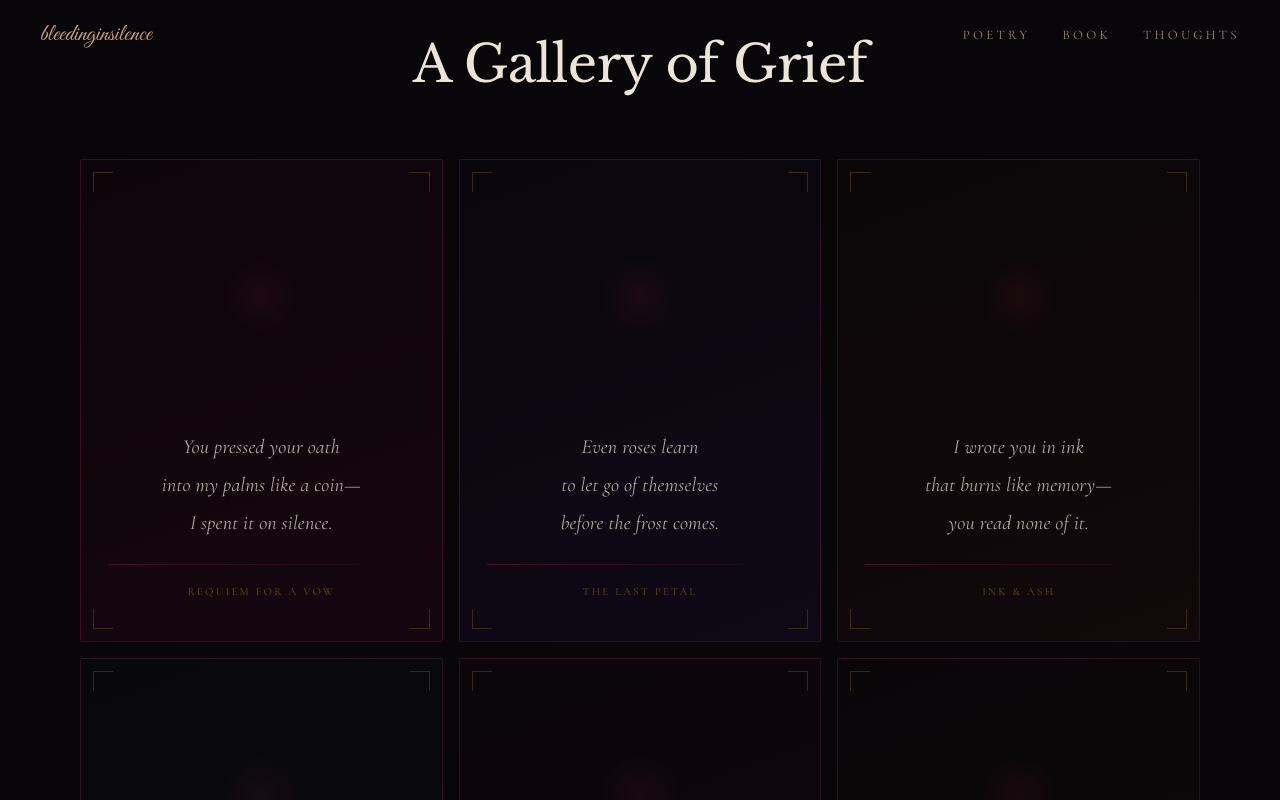
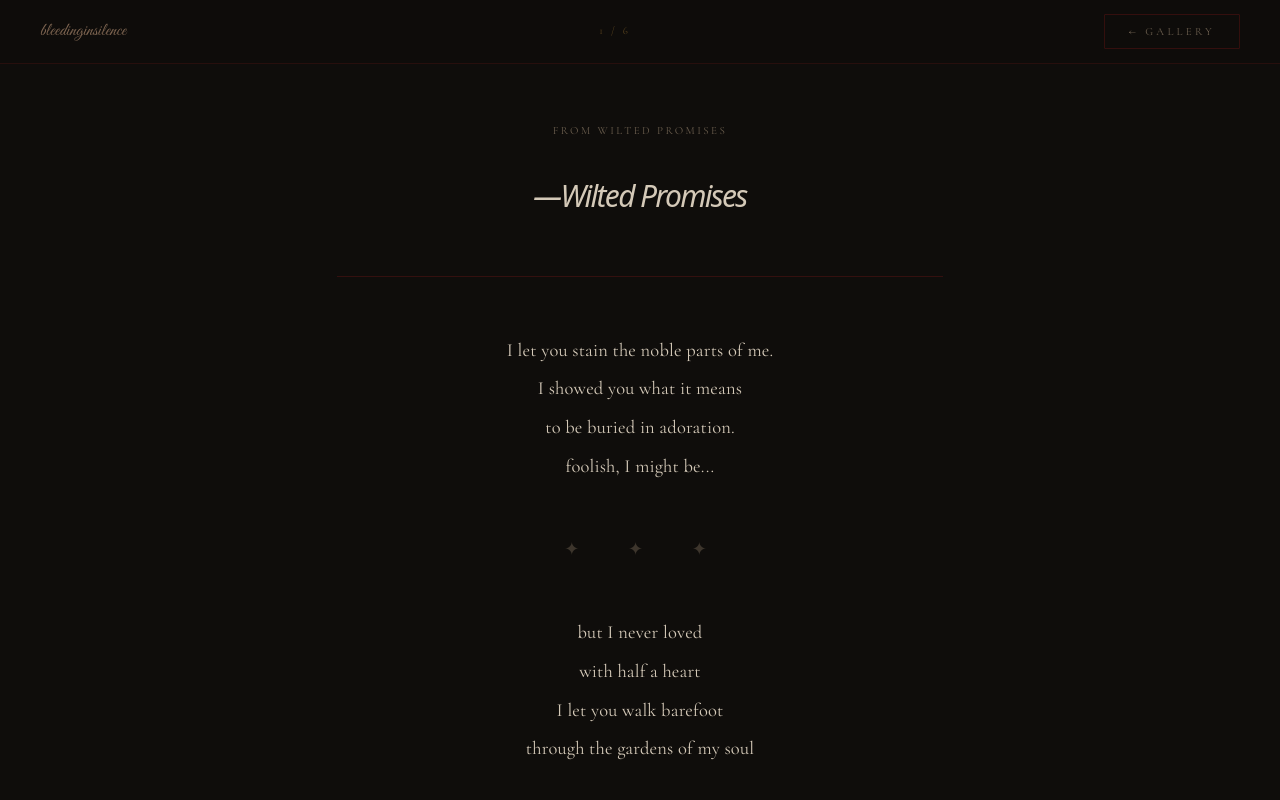
Before and after one commit to waleedzelvin-max/WiltedRoses, a React (Vite) app: page / in a window 1280 px wide. Both pictures are taken after a click on the element 261 px from the left and 1390 px from the top of the page. Shown: the part 990-1790 px from the top of the page. Built offline with nearby package versions, Linux system fonts and the light colour scheme; no server answers.

Commit message:
expansion feature

```diff
--- a/src/App.jsx
+++ b/src/App.jsx
@@ -29,35 +29,77 @@ const FadeIn = ({ children, delay = 0, className = "" }) => {
 
 const STATIC_POEMS = [
   {
-    title: "Requiem for a Vow",
-    lines: ["You pressed your oath\ninto my palms like a coin—\nI spent it on silence.",],
+    title: "—Wilted Promises",
+    lines: ["I let you stain the noble parts of me.\nI showed you what it means...",],
     bg: "linear-gradient(160deg, #1a0610 0%, #2d0a1a 100%)",
+    collection: "from Wilted Promises",
+    stanzas: [
+      "I let you stain the noble parts of me.\nI showed you what it means\nto be buried in adoration.\nfoolish, I might be...",
+      "but I never loved\nwith half a heart\nI let you walk barefoot\nthrough the gardens of my soul ",
+      "because I don’t love merely\nto be loved in return\nI love to leave proof... \nthat something holy once existed in my veins.",
+    ],
+    sig: "—Bleeding in silence"
   },
   {
-    title: "The Last Petal",
-    lines: ["Even roses learn\nto let go of themselves\nbefore the frost comes."],
+    title: "—Wilted Promises",
+    lines: ["I can’t control my lips,\nI fear my love is too large..."],
     bg: "linear-gradient(160deg, #0e0a1a 0%, #1c1030 100%)",
+    collection: "from Wilted Promises",
+    stanzas: [
+      " can’t control my lips,\nI fear my love is too large\nfor this world to contain",
+      "so I try to make a universe for you...\nout of my kisses.",
+    ],
+    sig: "—Bleeding in silence"
   },
   {
-    title: "Ink & Ash",
-    lines: ["I wrote you in ink\nthat burns like memory—\nyou read none of it."],
+    title: "—Wilted Promises",
+    lines: ["I still remember,\nthe way you said ‘I love you’...."],
     bg: "linear-gradient(160deg, #100a0a 0%, #241010 100%)",
+    collection: "from Wilted Promises",
+    stanzas: [
+      " I still remember,\n the way you said ‘I love you’....",
+      "how the earth tilted\nand the sky bowed down\nlike a drunken man\nat your words",
+      "how it made every inch of me \ndance like a clueless child...",
+    ],
+    sig: "—Bleeding in silence"
   },
   {
-    title: "Hollow Season",
-    lines: ["Autumn isn't loss.\nIt is the tree confessing\nit was never whole."],
+    title: "Ghosts",
+    lines: ["The years go by and I sit there caged to you\nI found myself lost between love..."],
     bg: "linear-gradient(160deg, #0a0e14 0%, #101824 100%)",
+    collection: "from the bleeding pages",
+    stanzas: [
+      "The years go by and I sit there caged to you.\nI found myself lost between love\nand the ghost of it.",
+      "For how do you bury something\nthat never got to live?\nhow do you grieve a garden\nthat never got to bloom?",
+      "I think of us sometimes...\nand I’m left haunted by the thought of being almost together\n-almost-\n what a violent word.",
+    ],
+    sig: "—Bleeding in silence"
   },
   {
-    title: "Tender Ruin",
-    lines: ["You called it loving.\nI called it standing still\nwhile the flood rose up."],
+    title: "Wine & Madness",
+    lines: ["Amidst my madness,\ngreed ran over me..."],
     bg: "linear-gradient(160deg, #10090e 0%, #200d18 100%)",
+    collection: "from the bleeding pages",
+    stanzas: [
+      "Amidst my madness…\ngreed ran over me,\nI wrote your name into the wine\nand sipped the glasses empty",
+      "for I wanted more of you\nand so I can keep you within me\nto have you intoxicate my mind and run through my veins",
+      "hoping the world would blur at the edges\nhoping reason would loosen its grip\nand show me your face… for eternity.",
+    ],
+    sig: "—Bleeding in silence"
   },
   {
-    title: "Unnamed Grief",
-    lines: ["There is no word for\nmissing someone who still breathes—\nso I made one: you."],
+    title: "a Hungry Heart",
+    lines: ["Do you know how it feels,\npicking up a rose and having no one to hand it to?"],
     bg: "linear-gradient(160deg, #0a0a0a 0%, #181010 100%)",
-  },
+    collection: "from the bleeding pages",
+    stanzas: [
+      "Do you know how it feels,\npicking up a rose and having no one to hand it to?\nto lay it on my desk instead of your hands",
+      "and watch it wilt away\nwither in the dark\nfalling petals rotting between the open pages",
+      "a simple rose without an address\na message with no destination\n something that once yearned for light",
+      "dried out...\nbut its dying fragrance fills the pages.",
+    ],
+    sig: "—Bleeding in silence"
+  }
 ];
 
 const STATIC_THOUGHTS = [
@@ -93,8 +135,193 @@ const STATIC_BOOK = {
   siteIcon: null,
 };
 
+function PoemPage({ poem, onClose, onNext, onPrev, currentIndex, totalPoems }) {
+  const scrollRef = useRef(null);
+
+  useEffect(() => {
+    document.body.style.overflow = "hidden";
+    return () => { document.body.style.overflow = ""; };
+  }, []);
+
+  // Scroll poem content back to top whenever the poem changes
+  useEffect(() => {
+    if (scrollRef.current) scrollRef.current.scrollTop = 0;
+  }, [currentIndex]);
+
+  // Keyboard navigation
+  useEffect(() => {
+    const handler = (e) => {
+      if (e.key === "ArrowRight" || e.key === "ArrowDown") onNext();
+      if (e.key === "ArrowLeft"  || e.key === "ArrowUp")   onPrev();
+      if (e.key === "Escape") onClose();
+    };
+    window.addEventListener("keydown", handler);
+    return () => window.removeEventListener("keydown", handler);
+  }, [onNext, onPrev, onClose]);
+
+  return (
+    <div ref={scrollRef} style={{
+      position: "fixed", inset: 0, zIndex: 1000,
+      background: "#0f0d0b",
+      overflowY: "auto",
+      animation: "fadeInPage 0.5s ease",
+    }}>
+      <style>{`
+        @keyframes fadeInPage {
+          from { opacity: 0; transform: translateY(24px); }
+          to   { opacity: 1; transform: translateY(0); }
+        }
+        .poem-page-verse {
+          font-size: 18.5px;
+          line-height: 2.1;
+          color: #d4c9b8;
+          margin-bottom: 2.8rem;
+          white-space: pre-line;
+          font-family: 'Cormorant Garamond', Georgia, serif;
+        }
+        .poem-page-divider {
+          text-align: center;
+          color: #6b5e4e;
+          font-size: 18px;
+          margin: 0 0 2.8rem;
+          letter-spacing: 0.5em;
+          opacity: 0.5;
+        }
+        .close-btn {
+          background: none;
+          border: 1px solid rgba(139,26,26,0.3);
+          color: #6b5e4e;
+          font-family: 'Cormorant Garamond', Georgia, serif;
+          font-size: 11px;
+          letter-spacing: 0.3em;
+          text-transform: uppercase;
+          padding: 10px 24px;
+          cursor: pointer;
+          transition: border-color 0.3s, color 0.3s;
+          border-radius: 1px;
+        }
+        .close-btn:hover { border-color: rgba(139,26,26,0.8); color: #d4c9b8; }
+        .nav-poem-btn {
+          background: none;
+          border: 1px solid rgba(139,26,26,0.3);
+          color: #6b5e4e;
+          font-family: 'Cormorant Garamond', Georgia, serif;
+          font-size: 12px;
+          letter-spacing: 0.2em;
+          text-transform: uppercase;
+          padding: 10px 22px;
+          cursor: pointer;
+          transition: border-color 0.3s, color 0.3s, background 0.3s;
+          border-radius: 1px;
+          display: flex;
+          align-items: center;
+          gap: 8px;
+          white-space: nowrap;
+        }
+        .nav-poem-btn:hover:not(:disabled) { border-color: rgba(139,26,26,0.8); color: #d4c9b8; background: rgba(107,26,46,0.08); }
+        .nav-poem-btn:disabled { opacity: 0.25; cursor: default; }
+      `}</style>
+
+      {/* Top bar */}
+      <div style={{
+        position: "sticky", top: 0, zIndex: 10,
+        padding: "14px 40px",
+        background: "rgba(15,13,11,0.95)",
+        backdropFilter: "blur(10px)",
+        borderBottom: "1px solid rgba(139,26,26,0.2)",
+        display: "flex", alignItems: "center", justifyContent: "space-between",
+        flexWrap: "wrap", gap: "12px",
+      }}>
+        <span style={{ fontFamily: "'Great Vibes', cursive", fontSize: "18px", color: "rgba(200,160,128,0.6)" }}>
+          bleedinginsilence
+        </span>
+
+        {/* Poem counter */}
+        <span style={{ fontFamily: "'Cormorant Garamond', serif", fontSize: "11px", letterSpacing: "0.25em", color: "rgba(160,120,50,0.5)", textTransform: "uppercase" }}>
+          {currentIndex + 1} / {totalPoems}
+        </span>
+
+        <button className="close-btn" onClick={onClose}>← Gallery</button>
+      </div>
+
+      {/* Poem content */}
+      <div style={{ maxWidth: "660px", margin: "0 auto", padding: "3rem 1.5rem 2rem", fontFamily: "'Cormorant Garamond', Georgia, serif", color: "#d4c9b8" }}>
+        {/* Title block */}
+        <div style={{ marginBottom: "3rem", paddingBottom: "1.5rem", borderBottom: "1px solid rgba(139,26,26,0.3)", textAlign: "center" }}>
+          <p style={{ fontSize: "11px", letterSpacing: "0.22em", textTransform: "uppercase", color: "#6b5e4e", marginBottom: "1rem" }}>
+            {poem.collection || "from Wilted Promises"}
+          </p>
+          <h1 style={{ fontSize: "30px", fontWeight: 400, fontStyle: "italic", lineHeight: 1.35, color: "#d4c9b8" }}>
+            {poem.title}
+          </h1>
+        </div>
+
+        {/* Stanzas */}
+        {poem.stanzas && poem.stanzas.length > 0 ? (
+          poem.stanzas.map((stanza, i) => (
+            <div key={i}>
+              <p className="poem-page-verse">{stanza}</p>
+              {i < poem.stanzas.length - 1 && (
+                <p className="poem-page-divider">✦ &nbsp; ✦ &nbsp; ✦</p>
+              )}
+            </div>
+          ))
+        ) : (
+          <div>
+            <p className="poem-page-verse">{poem.lines ? poem.lines[0] : ""}</p>
+          </div>
+        )}
+
+        {/* Signature */}
+        <div style={{ textAlign: "right", fontStyle: "italic", fontSize: "13px", color: "#6b5e4e", marginTop: "3.5rem", paddingTop: "1.2rem", borderTop: "1px solid rgba(139,26,26,0.2)", letterSpacing: "0.04em" }}>
+          {poem.sig || "—Bleeding in silence"}
+        </div>
+      </div>
+
+      {/* Navigation bar */}
+      <div style={{
+        maxWidth: "660px", margin: "0 auto",
+        padding: "1.5rem 1.5rem 4rem",
+        display: "flex", alignItems: "center", justifyContent: "space-between",
+        borderTop: "1px solid rgba(139,26,26,0.15)",
+        gap: "16px",
+      }}>
+        <button
+          className="nav-poem-btn"
+          onClick={onPrev}
+          disabled={currentIndex === 0}
+        >
+          ← Previous Poem
+        </button>
+
+        {/* Dot indicators */}
+        <div style={{ display: "flex", gap: "8px", alignItems: "center" }}>
+          {Array.from({ length: totalPoems }).map((_, i) => (
+            <div key={i} style={{
+              width: i === currentIndex ? "20px" : "5px",
+              height: "5px",
+              borderRadius: "3px",
+              background: i === currentIndex ? "rgba(107,26,46,0.8)" : "rgba(107,26,46,0.25)",
+              transition: "width 0.35s ease, background 0.35s ease",
+            }} />
+          ))}
+        </div>
+
+        <button
+          className="nav-poem-btn"
+          onClick={onNext}
+          disabled={currentIndex === totalPoems - 1}
+        >
+          Next Poem →
+        </button>
+      </div>
+    </div>
+  );
+}
+
 export default function BleedingInSilence() {
   const [hoveredPoem, setHoveredPoem] = useState(null);
+  const [selectedPoem, setSelectedPoem] = useState(null);
   const [menuOpen, setMenuOpen] = useState(false);
   const [scrollY, setScrollY] = useState(0);
 
@@ -135,7 +362,10 @@ export default function BleedingInSilence() {
             setPoemsList(fetchedPoems.map(p => ({
               title: p.title,
               lines: [p.lines],
-              bg: p.bg
+              bg: p.bg,
+              collection: p.collection,
+              stanzas: p.stanzas,
+              sig: p.sig
             })));
           }
           if (fetchedThoughts && fetchedThoughts.length > 0) {
@@ -193,6 +423,16 @@ export default function BleedingInSilence() {
 
   return (
     <div style={{ background: "#080608", minHeight: "100vh", fontFamily: "'Cormorant Garamond', 'Georgia', serif", color: "#e8e0d4", overflowX: "hidden" }}>
+      {selectedPoem !== null && (
+        <PoemPage
+          poem={poemsList[selectedPoem]}
+          currentIndex={selectedPoem}
+          totalPoems={poemsList.length}
+          onClose={() => setSelectedPoem(null)}
+          onPrev={() => setSelectedPoem(i => Math.max(0, i - 1))}
+          onNext={() => setSelectedPoem(i => Math.min(poemsList.length - 1, i + 1))}
+        />
+      )}
       <style>{`
         @import url('https://fonts.googleapis.com/css2?family=Cormorant+Garamond:ital,wght@0,300;0,400;0,600;1,300;1,400&family=Libre+Baskerville:ital,wght@0,400;0,700;1,400&family=Great+Vibes&display=swap');
 
@@ -466,6 +706,7 @@ export default function BleedingInSilence() {
                 style={{ background: poem.bg }}
                 onMouseEnter={() => setHoveredPoem(i)}
                 onMouseLeave={() => setHoveredPoem(null)}
+                onClick={() => setSelectedPoem(i)}
               >
                 {/* Ornamental corner marks */}
                 <div style={{ position: "absolute", top: "12px", left: "12px", width: "20px", height: "20px", borderTop: "1px solid rgba(160,120,50,0.3)", borderLeft: "1px solid rgba(160,120,50,0.3)", zIndex: 3, transition: "border-color 0.4s", borderColor: hoveredPoem === i ? "rgba(160,120,50,0.8)" : "rgba(160,120,50,0.3)" }} />
```
Also changed, not shown: 1 other file (tests, documents, lock files or other folders).
